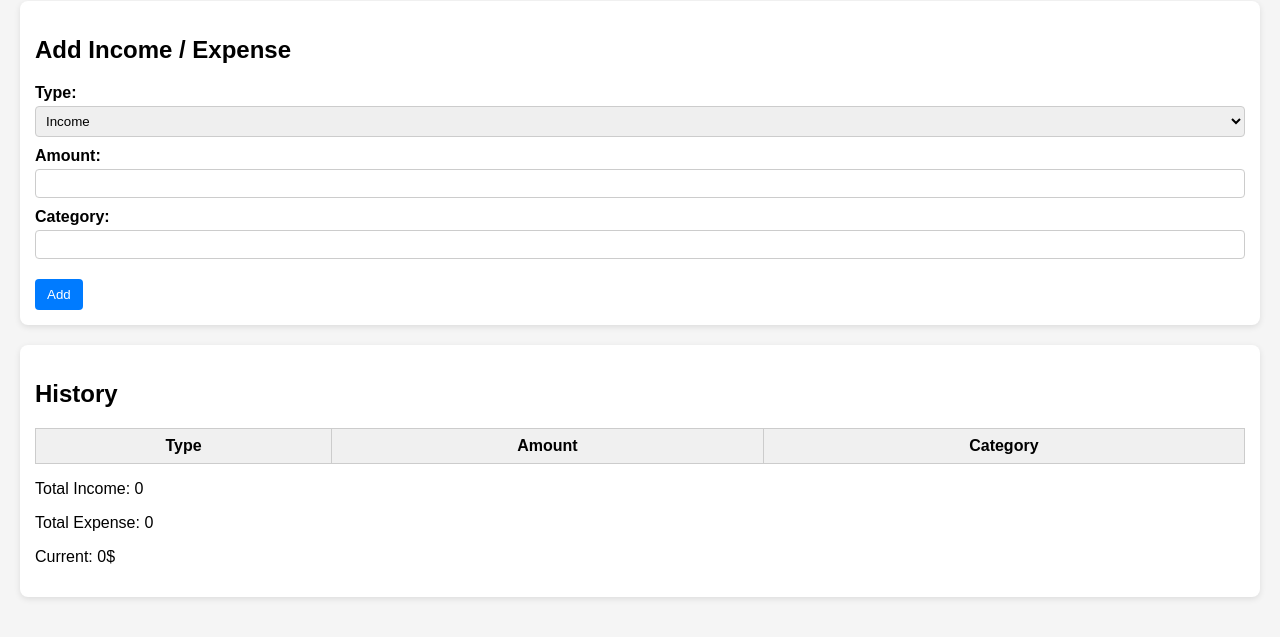
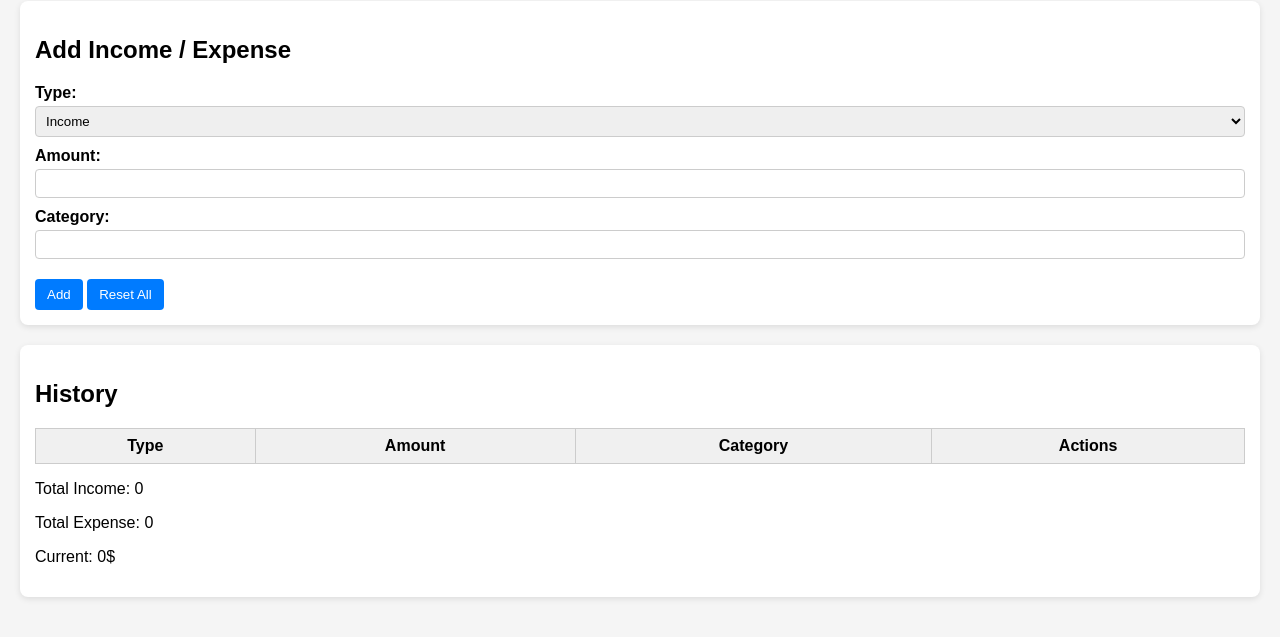
Before and after one commit to weirdboo3k/Budget-Tracker, a plain HTML site: page index.html in a window 1280 px wide. Shown: the part 99-736 px from the top of the page. Drawn offline with Linux system fonts and the light colour scheme.

Commit message:
add Edit, Remove, Reset all Button

```diff
--- a/index.html
+++ b/index.html
@@ -31,6 +31,7 @@
       </label>
 
       <button type="submit">Add</button>
+      <button type="button" id="reset-btn">Reset All</button>
     </form>
   </section>
 
@@ -44,16 +45,17 @@
           <th>Type</th>
           <th>Amount</th>
           <th>Category</th>
+          <th>Actions</th>
         </tr>
       </thead>
       <tbody id="transaction-list"></tbody>
     </table>
 
-   <div class="summary">
-  <p>Total Income: <span id="total-income">0</span></p>
-  <p>Total Expense: <span id="total-expense">0</span></p>
-  <p><span id="balance">Current: 0$</span></p>
-</div>
+    <div class="summary">
+      <p>Total Income: <span id="total-income">0</span></p>
+      <p>Total Expense: <span id="total-expense">0</span></p>
+      <p><span id="balance">Current: 0$</span></p>
+    </div>
   </section>
 
   <script src="js/app.js"></script>
```
